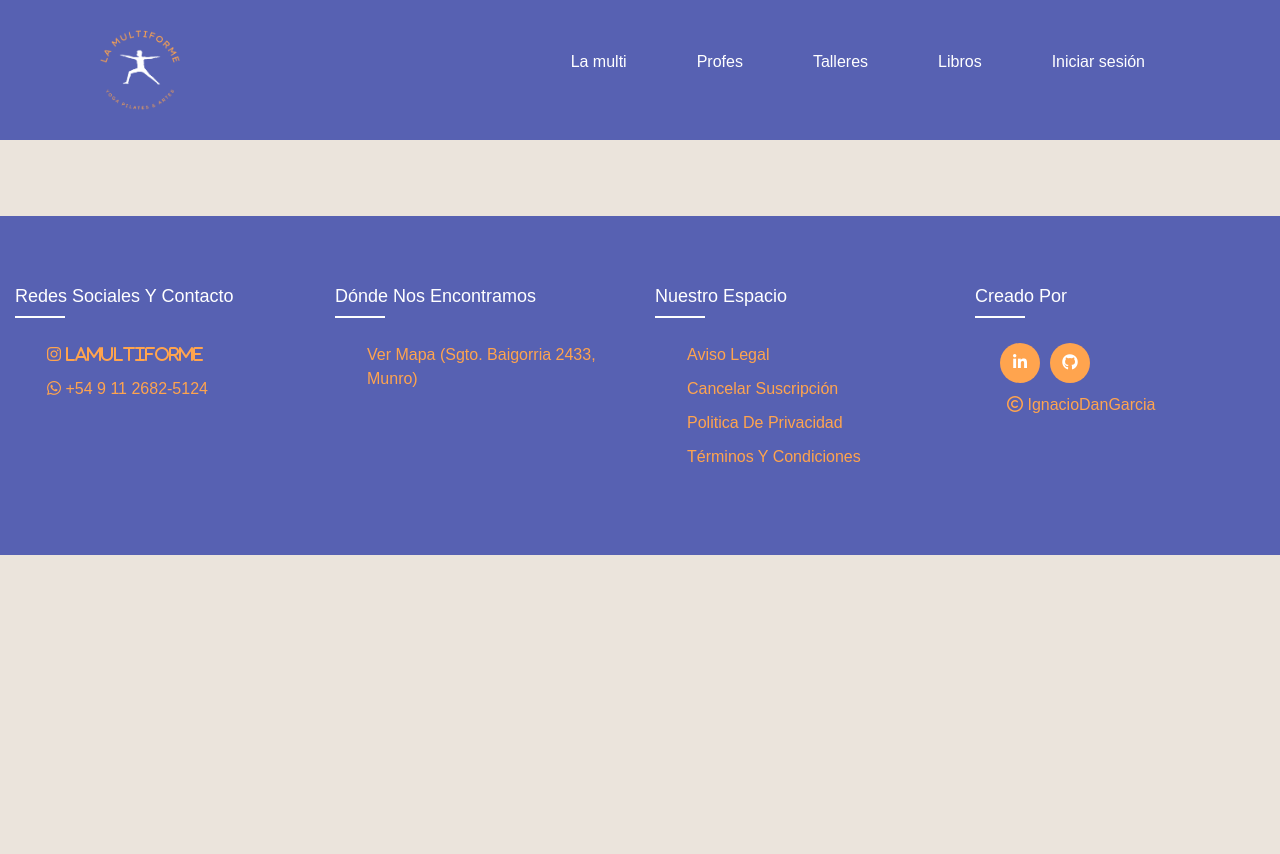
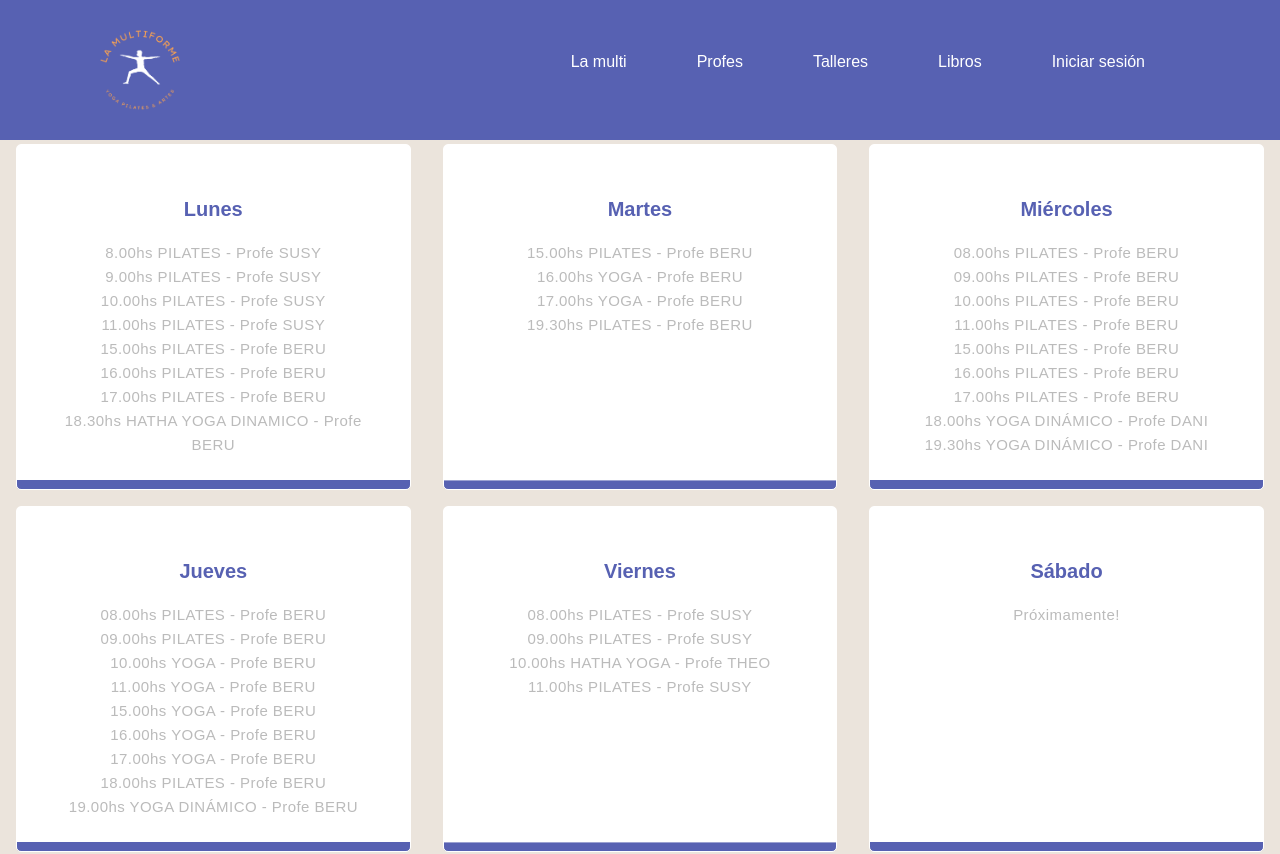
Before and after one commit to ignacioDanGarcia/lamultiformeWeb, a Vue app: page / in a window 1280 px wide. Shown: the top 854 px of the page. Before the commit the page ends 800 px from the top, so only its background shows below. Built offline with nearby package versions, Linux system fonts and the light colour scheme; a web font is replaced by a local one.

Commit message:
arreglo agenda

```diff
--- a/src/components/Agenda.vue
+++ b/src/components/Agenda.vue
@@ -1,14 +1,9 @@
 <template>
-    <div class="agenda">
-        <div class="timeline">
-            <ul>
-            <li>
-                <div class="timeline-content">
+    <div class="row">
+    <div class="column">
+        <div class="card">
 
-                <h1>LUNES</h1>
-                <div class="column">
-                            <div class="row">
-                                <div class="day-hours">
+            <h2>Lunes</h2>
                 <p>8.00hs PILATES - Profe SUSY</p>
                 <p>9.00hs PILATES - Profe SUSY</p>
                 <p>10.00hs PILATES - Profe SUSY</p>
@@ -19,32 +14,22 @@
                 <p>18.30hs HATHA YOGA DINAMICO - Profe BERU</p>
         </div>
     </div>
-                        </div>
-                </div>
-            </li>
-            <li>
-                <div class="timeline-content">
 
-                <h1>MARTES</h1>
     <div class="column">
-                            <div class="row">
-                                <div class="day-hours">
+        <div class="card">
+
+            <h2>Martes</h2>
             <p>15.00hs PILATES - Profe BERU</p>
             <p>16.00hs YOGA - Profe BERU</p>
             <p>17.00hs YOGA - Profe BERU</p>
             <p>19.30hs PILATES - Profe BERU</p>
         </div>
     </div>
-                        </div>
-                </div>
-            </li>
-            <li>
-                <div class="timeline-content">
 
-                <h1>MIERCOLES</h1>
     <div class="column">
-                            <div class="row">
-                                <div class="day-hours">
+        <div class="card">
+
+            <h2>Miércoles</h2>
             <p>08.00hs PILATES - Profe BERU</p>
             <p>09.00hs PILATES - Profe BERU</p>
             <p>10.00hs PILATES - Profe BERU</p>
@@ -56,16 +41,11 @@
             <p>19.30hs YOGA DINÁMICO - Profe DANI</p>
         </div>
     </div>
-                        </div>
-                </div>
-            </li>
-            <li>
-                <div class="timeline-content">
 
-                <h1>JUEVES</h1>
     <div class="column">
-                            <div class="row">
-                                <div class="day-hours">
+        <div class="card">
+
+            <h2>Jueves</h2>
             <p>08.00hs PILATES - Profe BERU</p>
             <p>09.00hs PILATES - Profe BERU</p>
             <p>10.00hs YOGA - Profe BERU</p>
@@ -77,42 +57,28 @@
             <p>19.00hs YOGA DINÁMICO - Profe BERU</p>
         </div>
     </div>
-                        </div>
-                </div>
-            </li>
-            <li>
-                <div class="timeline-content">
 
-                <h1>VIERNES</h1>
     <div class="column">
-                            <div class="row">
-                                <div class="day-hours">
+        <div class="card">
+
+            <h2>Viernes</h2>
             <p>08.00hs PILATES - Profe SUSY</p>
             <p>09.00hs PILATES - Profe SUSY</p>
             <p>10.00hs HATHA YOGA - Profe THEO</p>
             <p>11.00hs PILATES - Profe SUSY</p>
         </div>
     </div>
+
+    <div class="column">
+        <div class="card">
+
+            <h2>Sábado</h2>
+            <p>Próximamente!</p>
         </div>
     </div>
-            </li>
-            <li>
-                <div class="timeline-content">
 
-                <h1>ARTE</h1>
-                <div class="column">
-                            <div class="row">
-                                <div class="day-hours">
-                                    <p>LUNES 19.45hs MURGA ESTILO URUGUAYA</p>
-                                    <p>VIERNES 18.45hs TALLER LITERARIO</p>
-                                    <p>SÁBADO 11.00hs FLAMENCO PARA PRINCIPIANTES</p>
-                                </div>
-                            </div>
-                        </div>
-                </div>
-            </li>
-            </ul>
-        </div>
+
+
 </div>
 </template>
 
@@ -123,160 +89,119 @@ export default {
 </script>
 
 <style scoped>
-.agenda {
-  min-height: 100vh;
-  width: 100%;
-  display: flex;
-  align-items: center;
-  justify-content: center;
-  padding: 100px 0;
-}
-.timeline {
-  width: 80%;
-  height: auto;
-  max-width: 1300px;
-  margin: 0 auto;
-  position: relative;
+* {
+    padding: 0;
+    margin: 0;
+    box-sizing: border-box;
 
 }
 
-.timeline ul {
-  list-style: none;
+section {
+    min-height: 100vh; /* Cambiado a min-height para asegurar que ocupe al menos 100vh */
+    width: 100%;
+    display: grid;
+    place-items: center;
+    padding-bottom: 80px; /* Ajusta este valor según la altura de tu footer */
+    overflow: auto;
+    height: fit-content;
 }
-.timeline ul li {
-  padding: 70px;
-  color: black;
-  margin-bottom: 20px;
+.section-heading {
+    display: flex;
+    flex-wrap: wrap;
+}
+.section-heading h3{
+    color: #fff;
+    margin: 2em 0;
+    font-size: 40px;
+}
+.row {
+    display: flex;
+    flex-wrap: wrap;
+}
 
+.column {
+    width: 100%;
+    padding: 0 1em 1em 1em;
+    text-align: center;
 }
-.timeline ul li:last-child {
-  margin-bottom: 0;
+
+.card {
+    border: 1px solid #fff;
+    width: 100%;
+    height: 100%;
+    padding: 2em 1.5em;
+    background: linear-gradient(#fff 50%, #5761b2 50%);
+    background-size: 100% 200%;
+    background-position: 0 2.5%;
+    border-radius: 5px;
+    cursor: pointer;
+    transition: 0.5s;
 }
-.timeline-content h1 {
-  position: absolute;
-  bottom: 0;
-  white-space: nowrap;
-  font-family: 'Times New Roman', Times;
-  font-style: italic;
-  font-size: 100px;
-  font-weight: bold;
+h2 {
+    font-size: 20px;
+    font-weight: 600;
+    color: #5761b2;
+    margin: 1em 0;
+}
+
+p {
+    color: #bbb;
+    font-size: 15px;
+    line-height: 1.6;
+    letter-spacing: 0.03em;
+    margin: 0;
+}
+
+.icon-wrapper {
+    background-color: #5761b2;
+    position: relative;
+    margin: auto;
+    font-size: 30px;
+    height: 2.5em;
+    width: 2.5em;
+    color: #fff;
+    border-radius: 50%;
+    display: grid;
+    place-items: center;
+    transition: 0.5s;
+}
+
+.card:hover {
+    background-position: 0 100%;
+}
+
+.card:hover .icon-wrapper {
+    background-color: #fff;
+    color: #5761b2;
+}
+
+.card:hover h2 {
     color: #ffa44e;
 }
 
-.timeline ul li:nth-child(odd) .timeline-content h1 {
-  left: 0;
-  transform: rotate(-90deg);
-  transform-origin: left bottom;
+.card:hover p {
+    color: #fff;
 }
 
-.timeline ul li:nth-child(even) .timeline-content h1 {
-  right: 0;
-  transform: rotate(90deg);
-  transform-origin: right bottom;
+@media screen and (min-width: 768px) {
+    section {
+        padding: 0 2em;
     }
 
     .column {
-    display: flex;
-    flex-wrap: wrap;
-    margin: 5px;
+        flex: 0 50%;
+        max-width: 50%;
+    }
 }
 
-.row {
-    width: 100%;
-    padding: 0 1em 1em 1em;
-
-}
-.day-hours{
-    position: relative;
-    display: flex;
-    flex-wrap: wrap;
-    justify-content: space-between;
-    padding: 0 0 0 0;
-    flex-direction: column;
-
-  }
-.timeline li:nth-child(odd) .day-hours {
-    align-items: end;
-}
-.day-hours p{
-    list-style: none;
-    display: flex;
-    justify-content: space-between;
-    width: max-content;
-    position: relative;
-    text-decoration:  none;
-    padding: 6px 0px;
-    color: #000;
-}
-.timeline li:nth-child(odd) .day-hours p::after{
-  content: '';
-  height: 3px;
-  width: calc(100% + 118px);
-  background: #5761b2;
-  position: absolute;
-  left: 0;
-  bottom: -10px;
-}
-.timeline li:nth-child(even) .day-hours p::after{
-  content: '';
-  height: 3px;
-  width: calc(100% + 118px);
-  background: #5761b2;
-  position: absolute;
-  left: -125px;
-  bottom: -10px;
-}
-@media only screen and (max-width: 767px) {
-  .timeline li:nth-child(even) .day-hours {
-    align-items: end;
+@media screen and (min-width: 992px) {
+    section {
+        padding: 1em 3em;
     }
 
-  /*FALTA ARREGLAR COMO SE VEN EN EL CELU*/
-
-  .timeline li:nth-child(even) .day-hours p::after{
-    width: calc(100%);
-    left: 0px;
-  }
-  .timeline li:nth-child(odd) .day-hours p::after{
-    width: calc(100%);
-  }
-}
-@media only screen and (min-width: 768px) {
-  .timeline:before {
-    content: "";
-    position: absolute;
-    top: 0;
-    left: 50%;
-    transform: translateX(-50%);
-    width: 2px;
-    height: 100%;
-    background-color: #5761b2;
-    margin: auto;
-  }
-  .timeline ul li {
-    width: 50%;
-    position: relative;
-    margin-bottom: 50px;
-  }
-  .timeline ul li:nth-child(odd) {
-    float: left;
-    clear: right;
-    transform: translateX(-30px);
-    border-radius: 20px 0px 20px 20px;
-  }
-  .timeline ul li:nth-child(even) {
-    float: right;
-    clear: left;
-    transform: translateX(30px);
-    border-radius: 0px 20px 20px 20px;
-  }
-  .timeline ul li:nth-child(odd)::before {
-    transform: translate(50%, -50%);
-    right: -30px;
-  }
-  .timeline ul li:nth-child(even)::before {
-    transform: translate(-50%, -50%);
-    left: -30px;
+    .column {
+        flex: 0 0 33.33%;
+        max-width: 33.33%;
     }
 }
 
--- a/src/views/Home.vue
+++ b/src/views/Home.vue
@@ -32,7 +32,7 @@ export default {
     <router-view :isLoggedIn="isLoggedIn" @logged-in="handleLoggedIn" />
     <br><br><br>
     <br><br><br>
-    <!--<Agenda />-->
+    <Agenda />
     <br><br><br>
     <Footer />
   </div>
```
Lines whose indentation alone changed are shown as unchanged.
